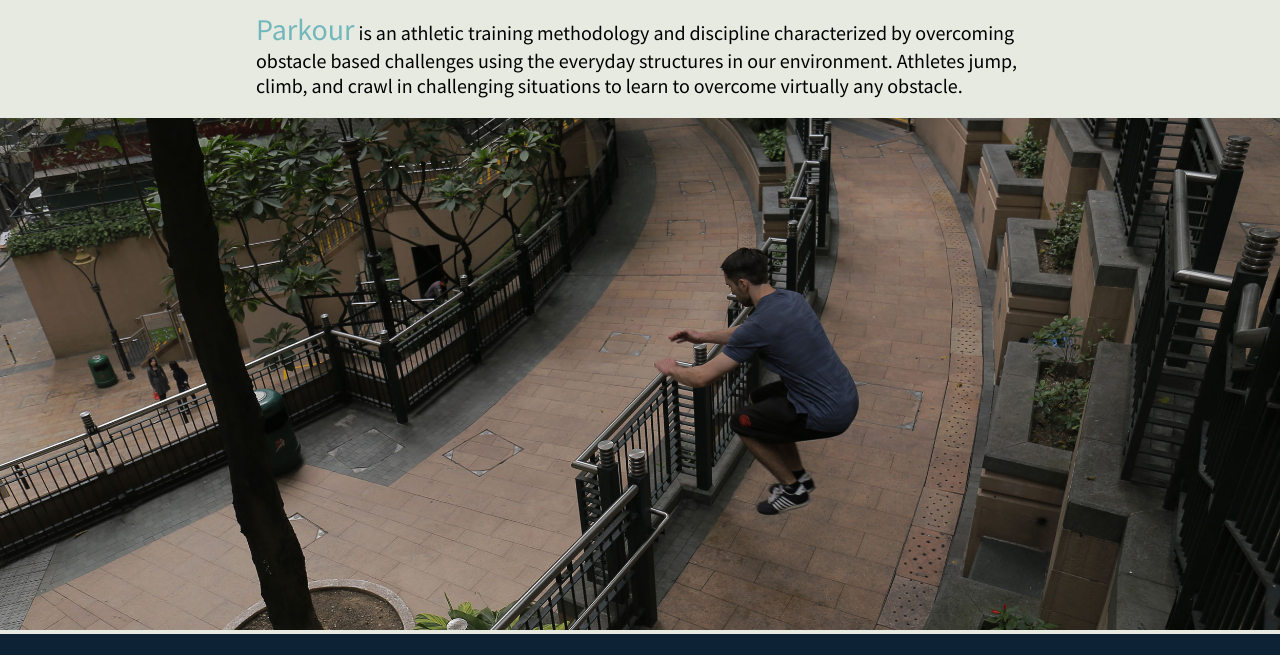
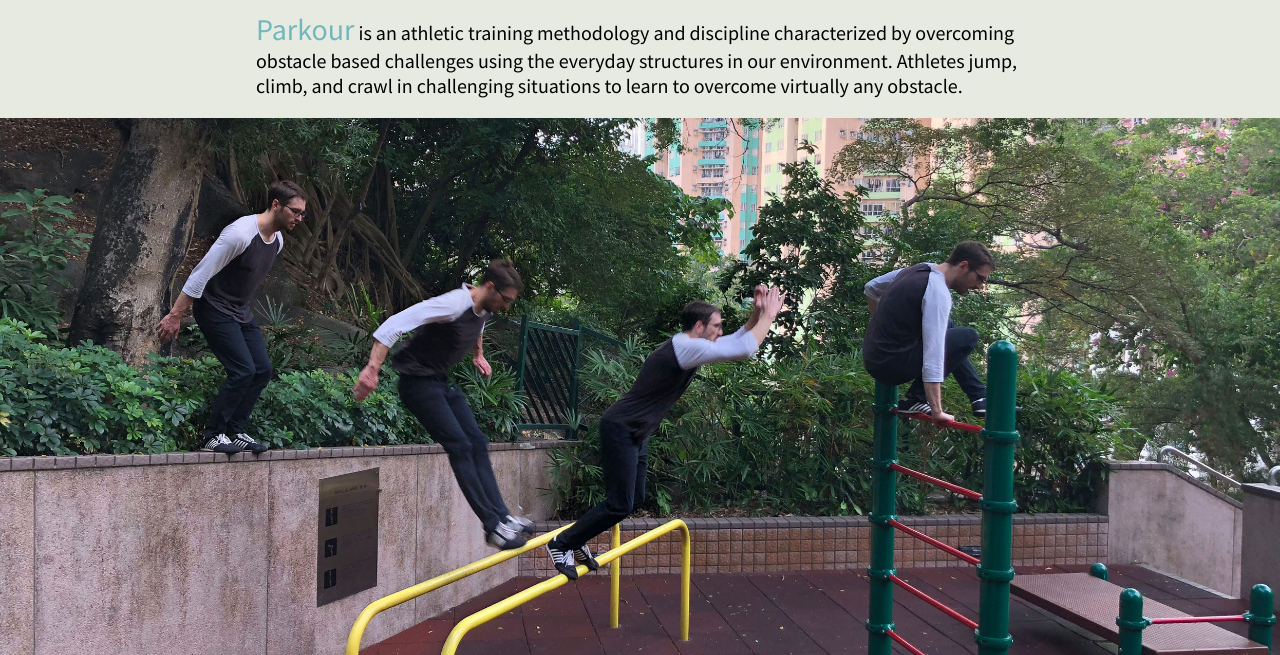
Before and after one commit to seenordrew/erobertsparkour, a plain HTML site: page index.html in a window 1280 px wide. Shown: the part 810-1465 px from the top of the page. Drawn offline with Linux system fonts and the light colour scheme.

Commit message:
Add files via upload

```diff
--- a/index.html
+++ b/index.html
@@ -37,7 +37,7 @@
 
 
 	   </main>
-	   <img class="full-width-img" src="images/jump-downedit.jpg">
+	   <img class="full-width-img" src="images/hd-seq.jpg">
        <footer>
        		<ul class="footer">
        			<li>Eric Roberts Parkour</li>
```
